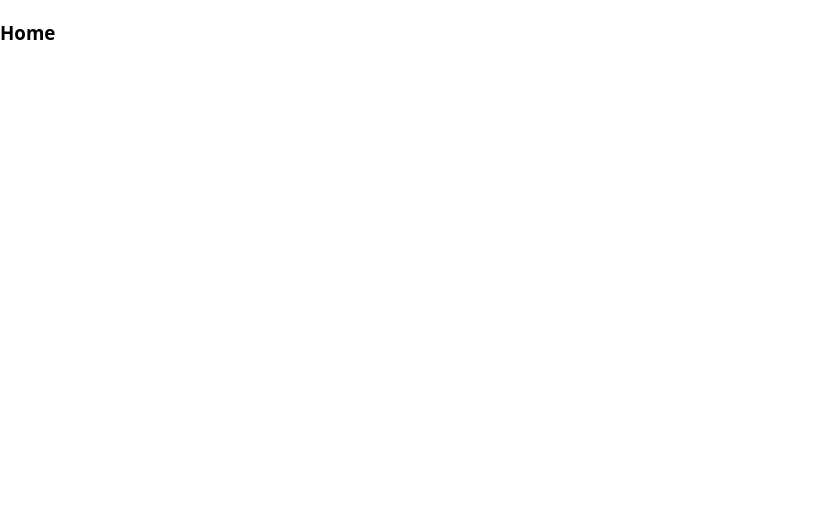
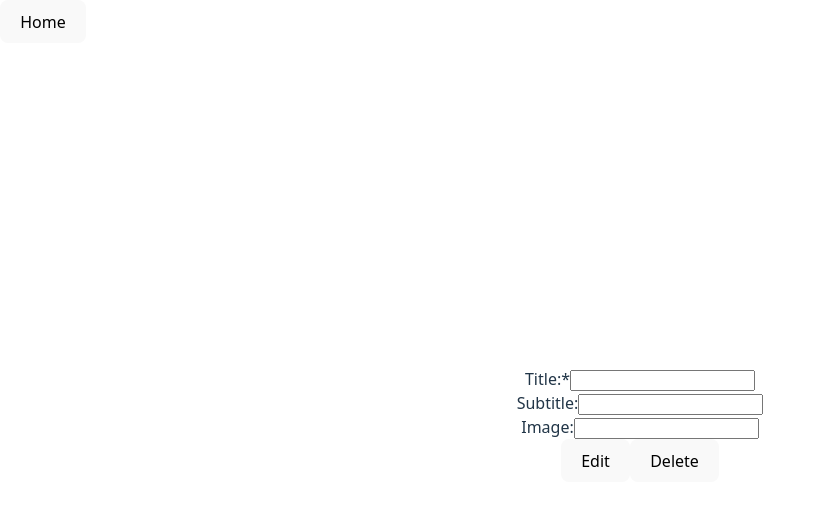
Before and after one commit to norellic/creatorverse, a React (Vite) app: page /edit/1 in a window 1280 px wide. Before the commit this address had no page. Shown: the top 506 px of the page, without its empty margins (0-825 px from the left). Built offline with nearby package versions, Linux system fonts and the light colour scheme; no server answers; the database is empty.

Commit message:
route/functionality for edit/delete post and post detail working

```diff
--- a/src/App.jsx
+++ b/src/App.jsx
@@ -1,28 +1,28 @@
-import { useState, useEffect } from 'react'
 import './App.css'
-import { lockedOutSupabase } from './client.js'
-import Post from './components/Post.jsx'
-import CreatePost from './components/CreatePost.jsx'
-
 import { BrowserRouter as Router, Routes, Route } from 'react-router-dom'
+import { Link } from 'react-router-dom';
 import HomePage from './pages/HomePage.jsx'
+import EditPost from './pages/EditPost.jsx'
+import PostDetail from './pages/PostDetail.jsx';
 
 function App() {
 
   return (
     <>
+    <Router>
       <div className="navbar">
-        <h3 className="navbar_text">Home</h3>
+        <Link to="/"><button className="navbar_text">Home</button></Link>
       </div>
 
       <div className="whole_page">
-        <Router>
+
           <Routes>
             <Route path="/" element={<HomePage />} />
-            {/* <Route path="/edit/:id" element={<EditPost />} /> */}
+            <Route path="/edit/:id" element={<EditPost />} />
+            <Route path="/detail/:id" element={<PostDetail />} />
           </Routes>
-        </Router>
       </div>
+      </Router>
     </>
   )
 }
--- a/src/components/Post.jsx
+++ b/src/components/Post.jsx
@@ -9,6 +9,7 @@ const Post = (props) => {
         <div className="whole_post"> {/* shift + alt + a for comments */}
             <Link to={'edit/'+ props.id}> <button className="edit_post">edit post</button> </Link>
             <h1 className="post_title">{props.title}</h1> {/* button to open the post with color change*/}
+            <Link to={'detail/'+ props.id}> <button className="edit_post">see more</button> </Link>
             <div className="post_footer">
                 <p>{created_at}</p>
                 <button>{props.likes}</button>
--- /dev/null
+++ b/src/pages/EditPost.jsx
@@ -0,0 +1,67 @@
+import PostForm from "../components/PostForm.jsx";
+import { useParams} from "react-router-dom";
+import { useState, useEffect } from "react";
+import { lockedOutSupabase } from "../client.js";
+
+const EditPost = () => {
+
+    const [post, setPost] = useState({title: "", subtitle: "", image: ""})
+    const {id} = useParams()
+
+    useEffect(() => {
+        const fetchPostData = async(event) => {
+
+            const {data} = await lockedOutSupabase
+            .from('Posts')
+            .select()
+            .eq('id', id)
+
+            if (data && data.length > 0) {
+                setPost(data[0])
+            }
+        }
+        fetchPostData()
+    }, [])
+
+    const editPost = async(event) => {
+        event.preventDefault()
+
+        await lockedOutSupabase
+        .from('Posts')
+        .update({title: post.title, subtitle: post.subtitle, image: post.image})
+        .eq('id', id)
+
+        window.location = "/";
+    }
+
+    const deletePost = async(event) => {
+        event.preventDefault()
+
+        await lockedOutSupabase
+        .from('Posts')
+        .delete()
+        .eq('id', id)
+
+        window.location = "/";
+    }
+
+    const handleChange = (event) => {
+        const {name, value} = event.target
+        setPost( (prev) => {
+            return {
+                ...prev,
+                [name]:value,
+            }
+        })
+    }
+
+    return (
+        <div>
+            <PostForm post={post} handleChange={handleChange} />
+            <button onClick={editPost}>Edit</button>
+            <button onClick={deletePost}>Delete</button>
+        </div>
+    )
+}
+
+export default EditPost;
--- a/src/pages/HomePage.jsx
+++ b/src/pages/HomePage.jsx
@@ -2,7 +2,6 @@ import { lockedOutSupabase } from '../client.js'
 import Post from '../components/Post.jsx'
 import CreatePost from '../components/CreatePost.jsx'
 import { useState, useEffect } from 'react'
-import './HomePage.css'
 
 const HomePage = () => {
 
--- /dev/null
+++ b/src/pages/PostDetail.jsx
@@ -0,0 +1,37 @@
+import { useParams } from 'react-router-dom'
+import { lockedOutSupabase } from '../client'
+import { useEffect, useState } from 'react'
+
+
+const PostDetail = () => {
+
+    const [post, setPost] = useState({title: "", subtitle: "", image: ""})
+    const {id} = useParams()
+
+    useEffect(() => {
+        const fetchPostData = async(event) => {
+
+            const {data} = await lockedOutSupabase
+            .from('Posts')
+            .select()
+            .eq('id', id)
+
+            if (data && data.length > 0) {
+                setPost(data[0])
+            }
+        }
+        fetchPostData()
+    }, [])
+
+    return (
+        <div>
+            {post.title}
+            {post.subtitle}
+
+            {/* COMMENTS */}
+
+        </div>
+    )
+}
+
+export default PostDetail;
```
Also changed, not shown: src/pages/HomePage.css (deleted).
